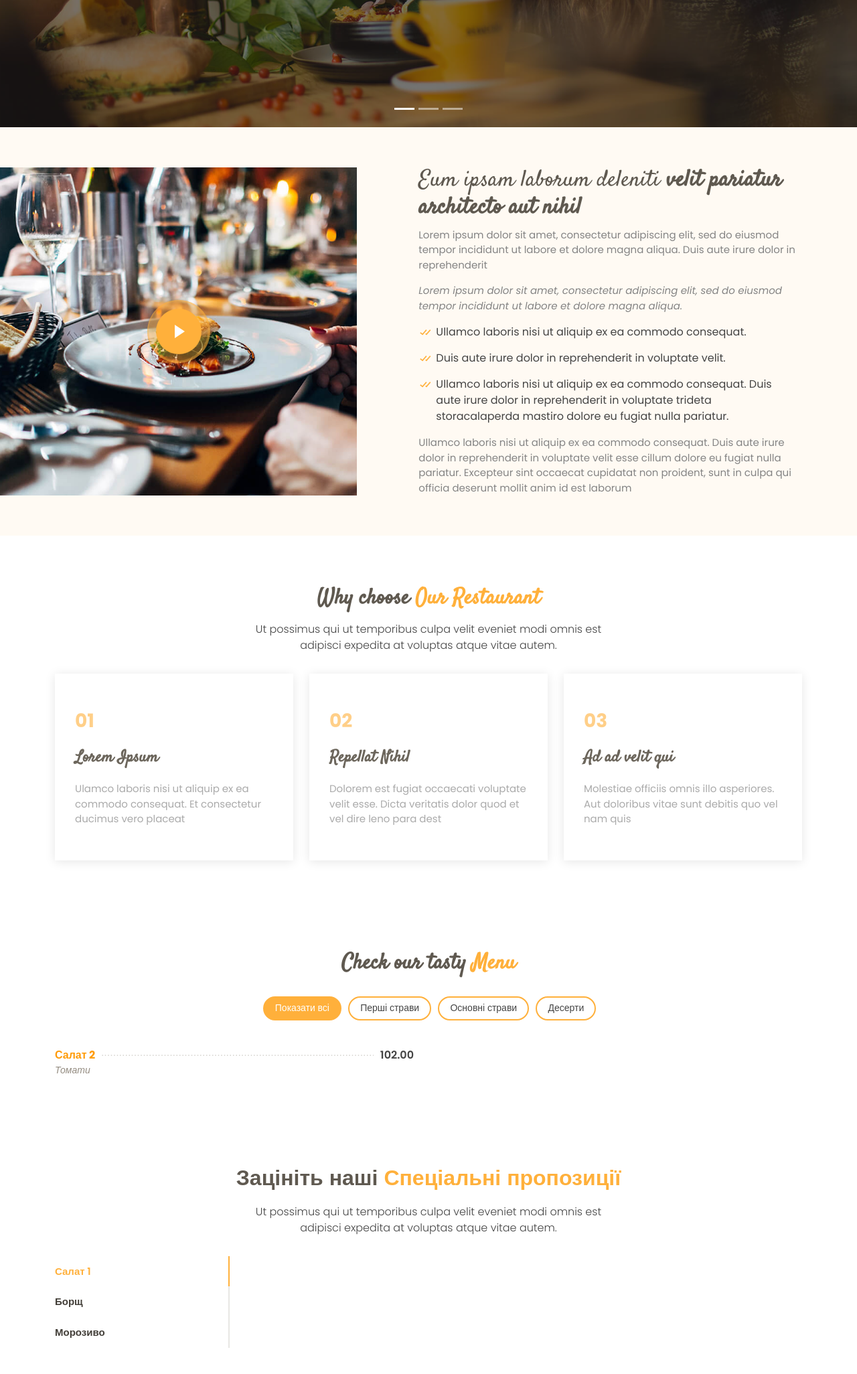
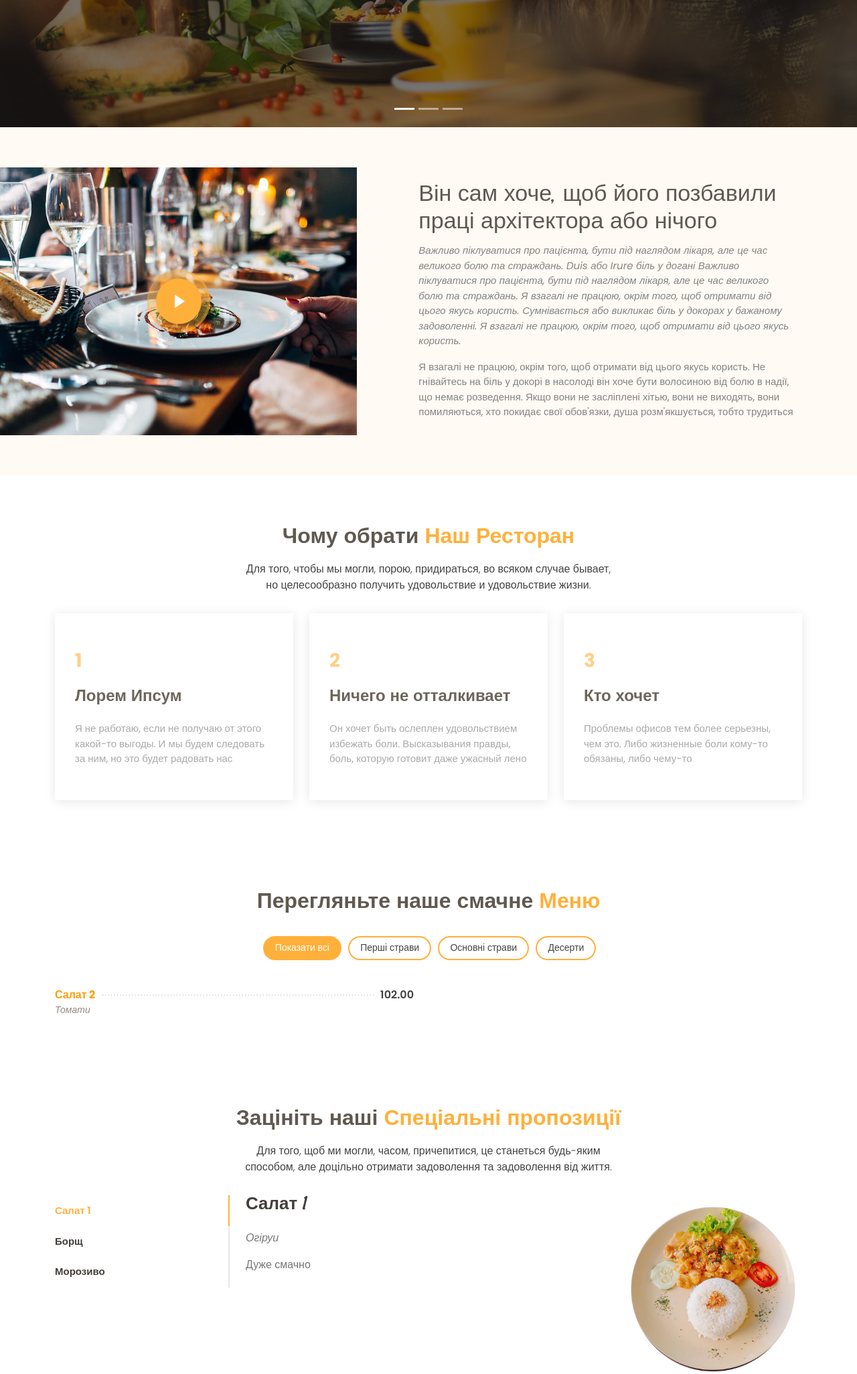
Before and after one commit to IvanBondarenkoIT/django_cafe, a Django app: page / in a window 1280 px wide. Shown: the part 610-2662 px from the top of the page at 67% size. Run offline with Django 4.2, Linux system fonts and the light colour scheme; data comes from the database, SQL or seed files in the repository; both versions use the stored data as it was after the commit; some libraries are stand-ins or nearby versions.

Commit message:
menu.html (done) spacials.html (done) about.html (done) events.html (done) why_us.html (done)

```diff
--- a/main_page/templates/about.html
+++ b/main_page/templates/about.html
@@ -4,29 +4,19 @@
         <div class="row">
 
           <div class="col-lg-5 align-items-stretch video-box" style='background-image: url("assets/img/about.jpg");'>
-            <a href="https://www.youtube.com/watch?v=jDDaplaOz7Q" class="venobox play-btn mb-4" data-vbtype="video" data-autoplay="true"></a>
+            <a href={{ about_us.video }} class="venobox play-btn mb-4" data-vbtype="video" data-autoplay="true"></a>
           </div>
 
           <div class="col-lg-7 d-flex flex-column justify-content-center align-items-stretch">
 
             <div class="content">
-              <h3>Eum ipsam laborum deleniti <strong>velit pariatur architecto aut nihil</strong></h3>
+              <h3>{{ about_us.title }}</h3>
+              <p class="fst-italic">
+                {{ about_us.desc_body }}
+              </p>
+
               <p>
-                Lorem ipsum dolor sit amet, consectetur adipiscing elit, sed do eiusmod tempor incididunt ut labore et dolore magna aliqua. Duis aute irure dolor in reprehenderit
-              </p>
-              <p class="fst-italic">
-                Lorem ipsum dolor sit amet, consectetur adipiscing elit, sed do eiusmod tempor incididunt ut labore et dolore
-                magna aliqua.
-              </p>
-              <ul>
-                <li><i class="bx bx-check-double"></i> Ullamco laboris nisi ut aliquip ex ea commodo consequat.</li>
-                <li><i class="bx bx-check-double"></i> Duis aute irure dolor in reprehenderit in voluptate velit.</li>
-                <li><i class="bx bx-check-double"></i> Ullamco laboris nisi ut aliquip ex ea commodo consequat. Duis aute irure dolor in reprehenderit in voluptate trideta storacalaperda mastiro dolore eu fugiat nulla pariatur.</li>
-              </ul>
-              <p>
-                Ullamco laboris nisi ut aliquip ex ea commodo consequat. Duis aute irure dolor in reprehenderit in voluptate
-                velit esse cillum dolore eu fugiat nulla pariatur. Excepteur sint occaecat cupidatat non proident, sunt in
-                culpa qui officia deserunt mollit anim id est laborum
+                {{ about_us.desc_bottom }}
               </p>
             </div>
 
--- a/main_page/templates/events.html
+++ b/main_page/templates/events.html
@@ -2,92 +2,29 @@
       <div class="container">
 
         <div class="section-title">
-          <h2>Organize Your <span>Events</span> in our Restaurant</h2>
+          <h2>Організуйте свої <span>Події</span> в нашому ресторані</h2>
         </div>
 
         <div class="events-slider swiper">
           <div class="swiper-wrapper">
-
+              {% for event in events %}
                   <div class="swiper-slide">
                       <div class="row event-item">
                           <div class="col-lg-6">
-                  <img src="assets/img/event-birthday.jpg" class="img-fluid" alt="">
+                              <img src={{ event.photo }} class="img-fluid" alt="">
                           </div>
                           <div class="col-lg-6 pt-4 pt-lg-0 content">
-                  <h3>Birthday Parties</h3>
+                              <h3>{{ event.name }}</h3>
                               <div class="price">
-                    <p><span>$189</span></p>
+                                  <p><span>{{ event.price }}</span></p>
                               </div>
                               <p class="fst-italic">
-                    Lorem ipsum dolor sit amet, consectetur adipiscing elit, sed do eiusmod tempor incididunt ut labore et dolore
-                    magna aliqua.
-                  </p>
-                  <ul>
-                    <li><i class="bi bi-check-circle"></i> Ullamco laboris nisi ut aliquip ex ea commodo consequat.</li>
-                    <li><i class="bi bi-check-circle"></i> Duis aute irure dolor in reprehenderit in voluptate velit.</li>
-                    <li><i class="bi bi-check-circle"></i> Ullamco laboris nisi ut aliquip ex ea commodo consequat.</li>
-                  </ul>
-                  <p>
-                    Ullamco laboris nisi ut aliquip ex ea commodo consequat. Duis aute irure dolor in reprehenderit in voluptate
-                    velit esse cillum dolore eu fugiat nulla pariatur
+                                  {{ event.desc }}
                               </p>
                           </div>
                       </div>
                   </div><!-- End testimonial item -->
-
-            <div class="swiper-slide">
-              <div class="row event-item">
-                <div class="col-lg-6">
-                  <img src="assets/img/event-private.jpg" class="img-fluid" alt="">
-                </div>
-                <div class="col-lg-6 pt-4 pt-lg-0 content">
-                  <h3>Private Parties</h3>
-                  <div class="price">
-                    <p><span>$290</span></p>
-                  </div>
-                  <p class="fst-italic">
-                    Lorem ipsum dolor sit amet, consectetur adipiscing elit, sed do eiusmod tempor incididunt ut labore et dolore
-                    magna aliqua.
-                  </p>
-                  <ul>
-                    <li><i class="bi bi-check-circle"></i> Ullamco laboris nisi ut aliquip ex ea commodo consequat.</li>
-                    <li><i class="bi bi-check-circle"></i> Duis aute irure dolor in reprehenderit in voluptate velit.</li>
-                    <li><i class="bi bi-check-circle"></i> Ullamco laboris nisi ut aliquip ex ea commodo consequat.</li>
-                  </ul>
-                  <p>
-                    Ullamco laboris nisi ut aliquip ex ea commodo consequat. Duis aute irure dolor in reprehenderit in voluptate
-                    velit esse cillum dolore eu fugiat nulla pariatur
-                  </p>
-                </div>
-              </div>
-            </div><!-- End testimonial item -->
-
-            <div class="swiper-slide">
-              <div class="row event-item">
-                <div class="col-lg-6">
-                  <img src="assets/img/event-custom.jpg" class="img-fluid" alt="">
-                </div>
-                <div class="col-lg-6 pt-4 pt-lg-0 content">
-                  <h3>Custom Parties</h3>
-                  <div class="price">
-                    <p><span>$99</span></p>
-                  </div>
-                  <p class="fst-italic">
-                    Lorem ipsum dolor sit amet, consectetur adipiscing elit, sed do eiusmod tempor incididunt ut labore et dolore
-                    magna aliqua.
-                  </p>
-                  <ul>
-                    <li><i class="bi bi-check-circle"></i> Ullamco laboris nisi ut aliquip ex ea commodo consequat.</li>
-                    <li><i class="bi bi-check-circle"></i> Duis aute irure dolor in reprehenderit in voluptate velit.</li>
-                    <li><i class="bi bi-check-circle"></i> Ullamco laboris nisi ut aliquip ex ea commodo consequat.</li>
-                  </ul>
-                  <p>
-                    Ullamco laboris nisi ut aliquip ex ea commodo consequat. Duis aute irure dolor in reprehenderit in voluptate
-                    velit esse cillum dolore eu fugiat nulla pariatur
-                  </p>
-                </div>
-              </div>
-            </div><!-- End testimonial item -->
+              {% endfor %}
 
           </div>
           <div class="swiper-pagination"></div>
--- a/main_page/templates/menu.html
+++ b/main_page/templates/menu.html
@@ -2,7 +2,7 @@
       <div class="container">
 
         <div class="section-title">
-          <h2>Check our tasty <span>Menu</span></h2>
+          <h2>Перегляньте наше смачне <span>Меню</span></h2>
         </div>
 
         <div class="row">
--- a/main_page/templates/specials.html
+++ b/main_page/templates/specials.html
@@ -3,7 +3,8 @@
 
         <div class="section-title">
           <h2>Зацініть наші <span>Спеціальні пропозиції</span></h2>
-          <p>Ut possimus qui ut temporibus culpa velit eveniet modi omnis est adipisci expedita at voluptas atque vitae autem.</p>
+          <p>Для того, щоб ми могли, часом, причепитися, це станеться будь-яким способом,
+              але доцільно отримати задоволення та задоволення від життя.</p>
         </div>
 
         <div class="row">
@@ -25,7 +26,7 @@
           </div>
           <div class="col-lg-9 mt-4 mt-lg-0">
             <div class="tab-content">
-                {% for dish in special %}
+                {% for dish in specials %}
                     {% if forloop.first %}
                         <div class="tab-pane active show" id="tab-{{ dish.pk }}">
                             <div class="row">
--- a/main_page/templates/why_us.html
+++ b/main_page/templates/why_us.html
@@ -2,35 +2,31 @@
       <div class="container">
 
         <div class="section-title">
-          <h2>Why choose <span>Our Restaurant</span></h2>
-          <p>Ut possimus qui ut temporibus culpa velit eveniet modi omnis est adipisci expedita at voluptas atque vitae autem.</p>
+          <h2>Чому обрати <span>Наш Ресторан</span></h2>
+          <p>Для того, чтобы мы могли, порою, придираться, во всяком случае бывает,
+              но целесообразно получить удовольствие и удовольствие жизни.</p>
         </div>
 
         <div class="row">
-
+            {% for item in why_us %}
+                {% if item.first %}
                     <div class="col-lg-4">
                         <div class="box">
-              <span>01</span>
-              <h4>Lorem Ipsum</h4>
-              <p>Ulamco laboris nisi ut aliquip ex ea commodo consequat. Et consectetur ducimus vero placeat</p>
+                            <span>{{ item.pk }}</span>
+                            <h4>{{ item.name }}</h4>
+                            <p>{{ item.desc }}</p>
                         </div>
                     </div>
-
+                {% else %}
                     <div class="col-lg-4 mt-4 mt-lg-0">
                         <div class="box">
-              <span>02</span>
-              <h4>Repellat Nihil</h4>
-              <p>Dolorem est fugiat occaecati voluptate velit esse. Dicta veritatis dolor quod et vel dire leno para dest</p>
+                            <span>{{ item.pk }}</span>
+                            <h4>{{ item.name }}</h4>
+                            <p>{{ item.desc }}</p>
                         </div>
                     </div>
-
-          <div class="col-lg-4 mt-4 mt-lg-0">
-            <div class="box">
-              <span>03</span>
-              <h4> Ad ad velit qui</h4>
-              <p>Molestiae officiis omnis illo asperiores. Aut doloribus vitae sunt debitis quo vel nam quis</p>
-            </div>
-          </div>
+                {% endif %}
+            {% endfor %}
 
         </div>
 
--- a/main_page/views.py
+++ b/main_page/views.py
@@ -14,7 +14,7 @@ def main_page(request):
     return render(request, 'main_page.html', context={
         'categories': categories,
         'dishes': dishes,
-        'about_us': about_us,
+        'about_us': about_us[0],
         'why_us': why_us,
         'specials': special_dishes,
         'events': events,
```
Also changed, not shown: db.sqlite3, media/images/dishes/8159ab6f-2cbe-4932-9867-8919f249446a.jpg (added). Lines whose indentation alone changed are shown as unchanged.
